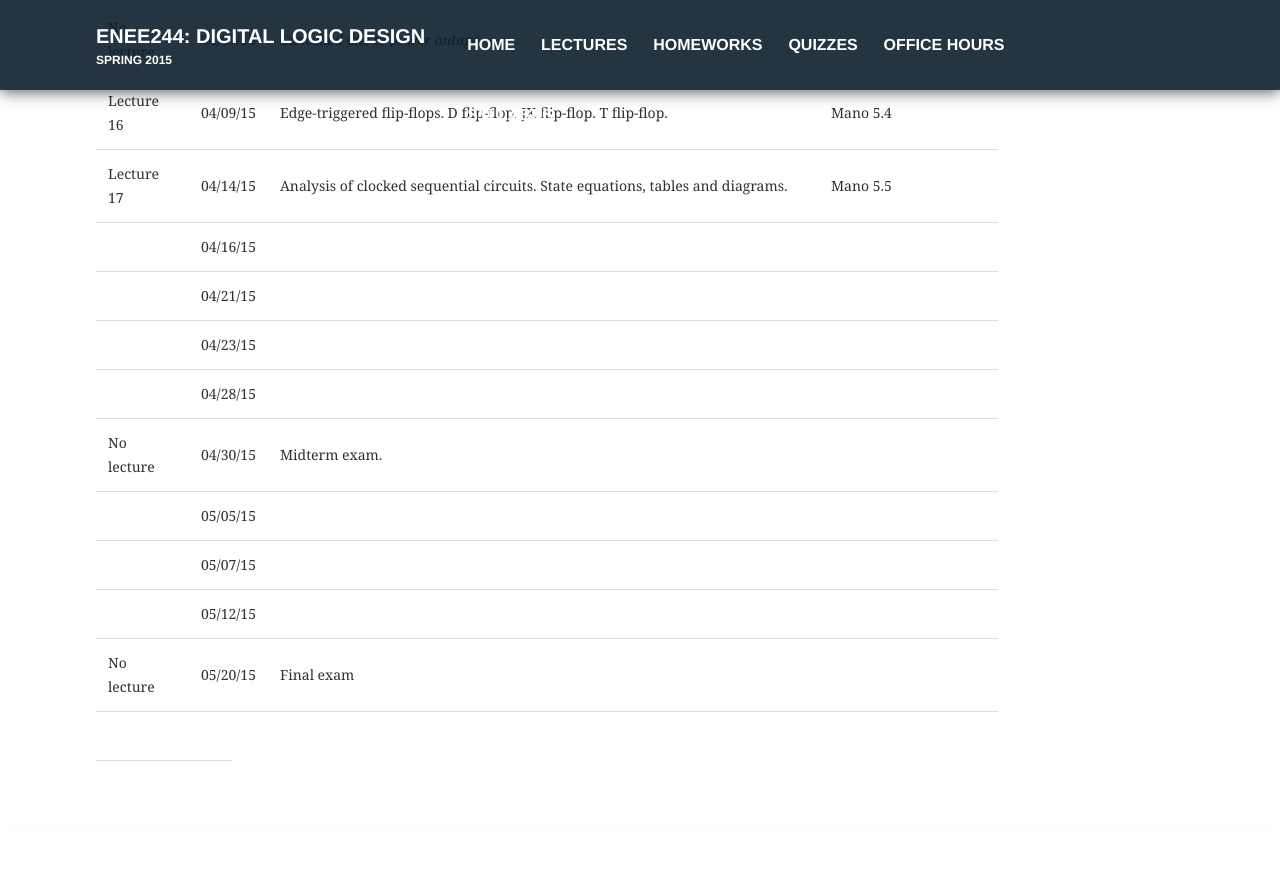
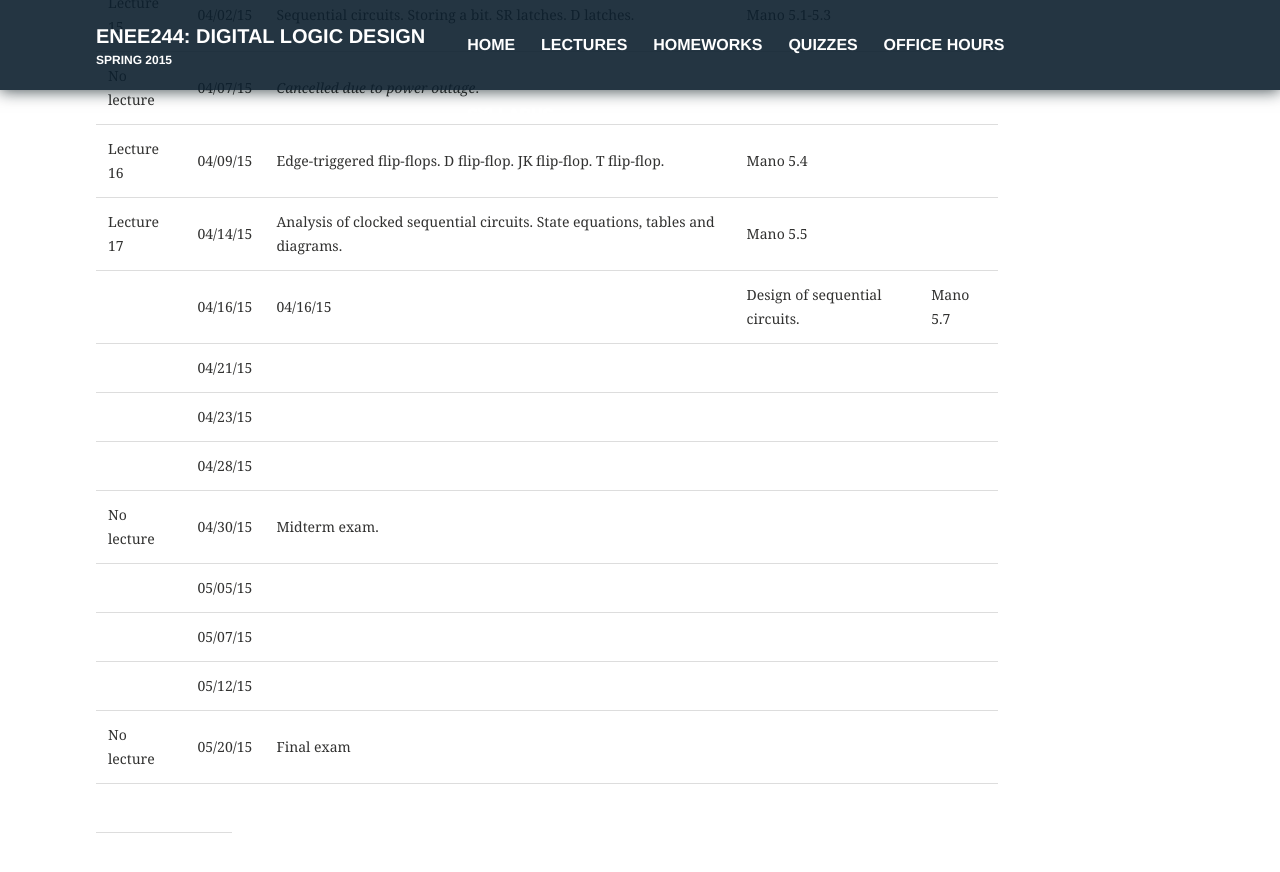
Before and after one commit to enee244/enee244.github.io, a Jekyll site: the page built from lectures/index.md, in a window 1280 px wide and 900 px high, scrolled down 1820 px. Shown: the top 872 px of the window. Built offline with Jekyll 4.4.1, drawn with Linux system fonts in a browser that asks for light colours; before the commit the page ends 2648 px from its top, so only the background shows below that.

Commit message:
Update index.md

```diff
--- a/lectures/index.md
+++ b/lectures/index.md
@@ -33,7 +33,7 @@
 |No lecture |04/07/15 | *Cancelled due to power outage*. |
 |Lecture 16 |04/09/15 | Edge-triggered flip-flops. D flip-flop. JK flip-flop. T flip-flop.| Mano 5.4
 |Lecture 17 |04/14/15 | Analysis of clocked sequential circuits. State equations, tables and diagrams. | Mano 5.5
-||04/16/15 | |
+||04/16/15 | 04/16/15 | Design of sequential circuits. | Mano 5.7
 ||04/21/15 |  |
 ||04/23/15 ||
 ||04/28/15 ||
```
